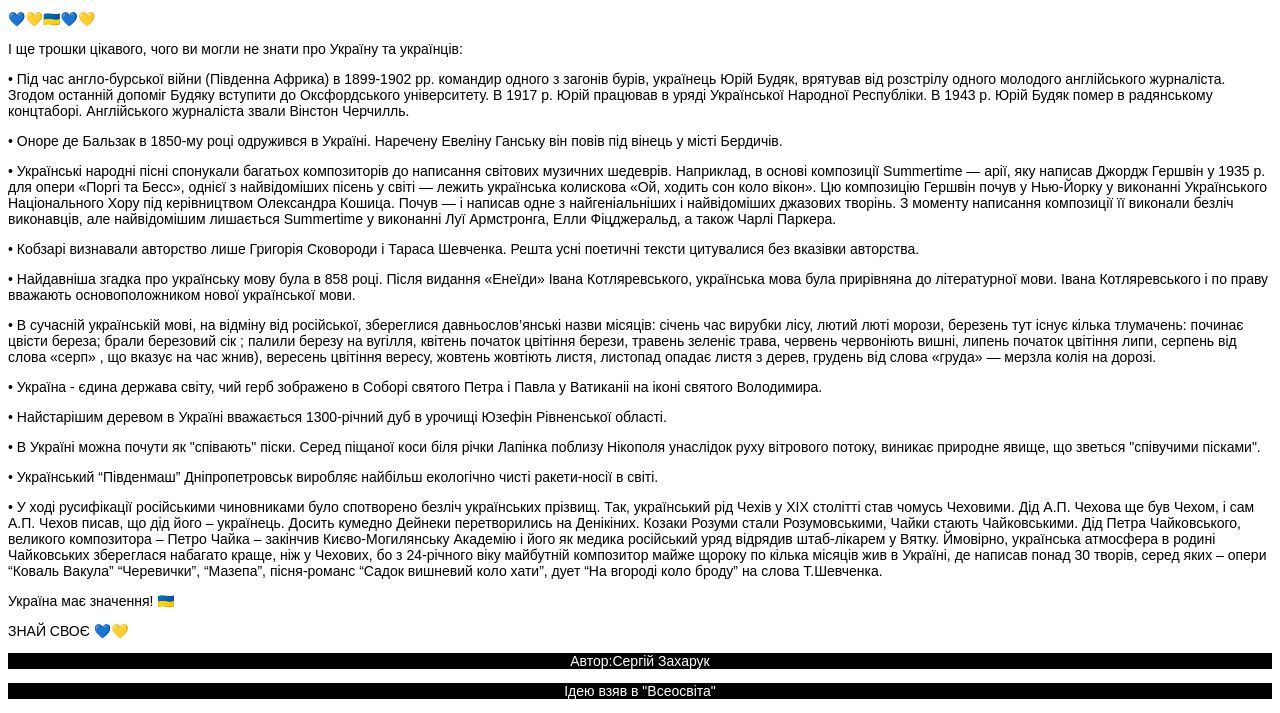
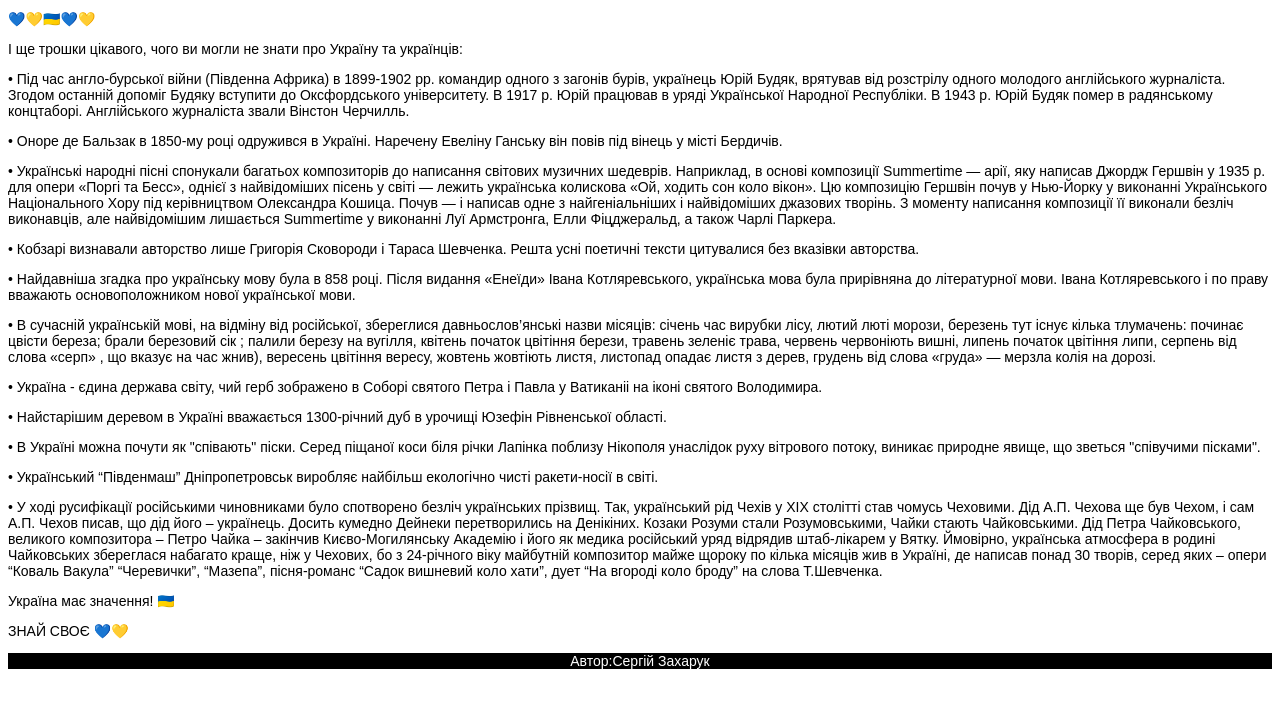
Before and after one commit to Serhii860/Ukrainewow, a plain HTML site: page index.html in a window 1280 px wide. Shown: the part 2945-3658 px from the top of the page. After the commit the page ends 3628 px from the top, so only its background shows below. Drawn offline with Linux system fonts and the light colour scheme.

Commit message:
Update index.html

```diff
--- a/index.html
+++ b/index.html
@@ -93,7 +93,6 @@ h1 {
 </main>
 <footer>
   <p>Автор:Сергій Захарук</p>
-  <p>Ідею взяв в "Всеосвіта"</p>
   </footer>
     </body>
 </html>
```
